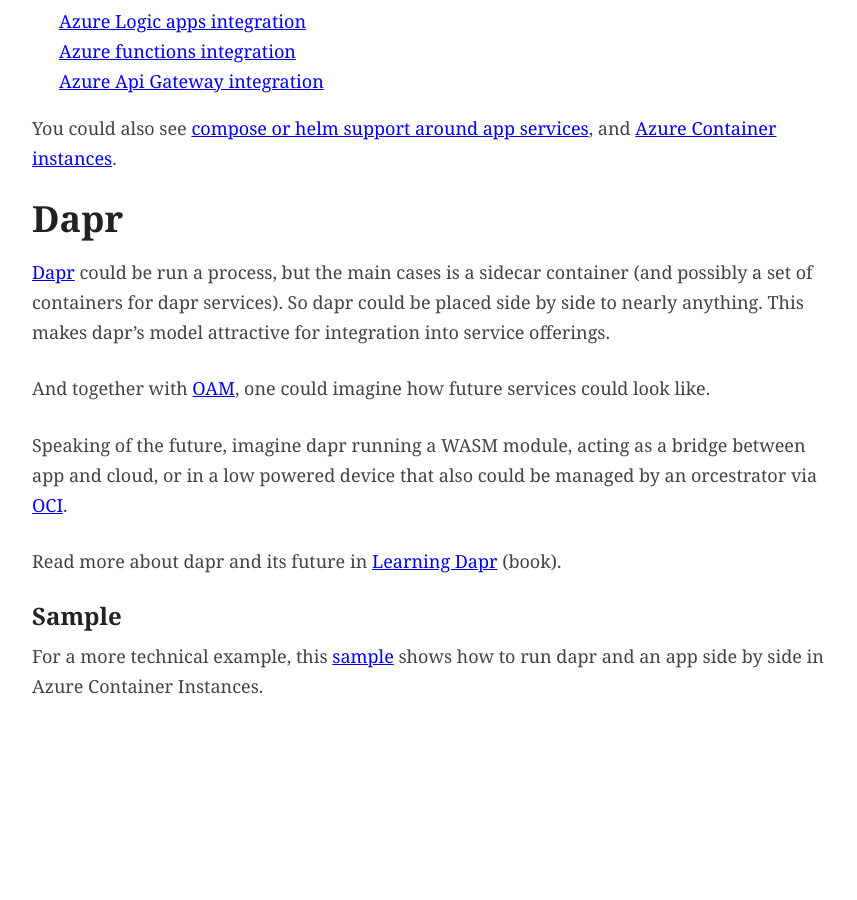
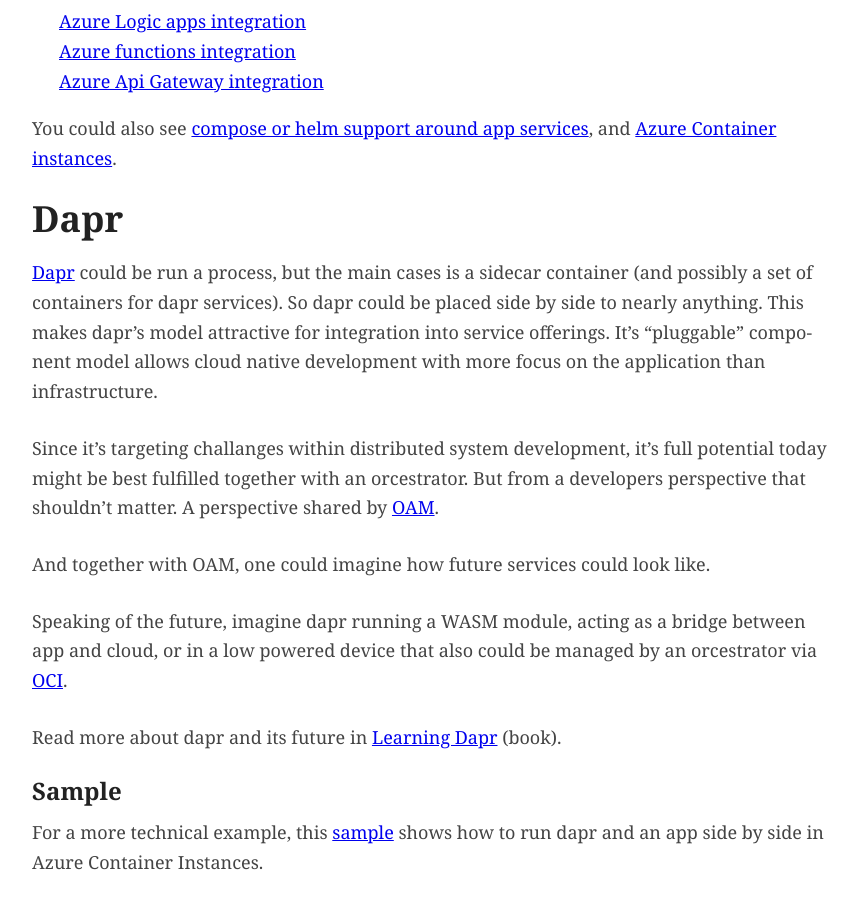
Before and after one commit to perokvist/event-driven-architecture, a Jekyll site: the page built from azure_containers.md, in a window 1280 px wide and 900 px high, scrolled down 1184 px. Shown: the whole window, without its empty margins (203-1060 px from the left). Built offline with Jekyll 4.4.1, drawn with Linux system fonts in a browser that asks for light colours; our own code applies the rules of GitHub Pages for plain Markdown files.

Commit message:
dapr info

```diff
--- a/azure_containers.md
+++ b/azure_containers.md
@@ -32,9 +32,11 @@ This could also be seen in the early announced integrations with Dapr. Even if t
 You could also see [compose or helm support around app services](https://docs.microsoft.com/en-us/azure/app-service/quickstart-multi-container), and [Azure Container instances](https://docs.docker.com/engine/context/aci-integration/).
 
 ## Dapr
-[Dapr](https://dapr.io/) could be run a process, but the main cases is a sidecar container (and possibly a set of containers for dapr services). So dapr could be placed side by side to nearly anything. This makes dapr's model attractive for integration into service offerings.
+[Dapr](https://dapr.io/) could be run a process, but the main cases is a sidecar container (and possibly a set of containers for dapr services). So dapr could be placed side by side to nearly anything. This makes dapr's model attractive for integration into service offerings. It's "pluggable" component model allows cloud native development with more focus on the application than infrastructure.
 
-And together with [OAM](https://oam.dev/), one could imagine how future services could look like.
+Since it's targeting challanges within distributed system development, it's full potential today might be best fulfilled together with an orcestrator. But from a developers perspective that shouldn't matter. A perspective shared by [OAM](https://oam.dev/).
+
+And together with OAM, one could imagine how future services could look like.
 
 Speaking of the future, imagine dapr running a WASM module, acting as a bridge between app and cloud, or in a low powered device that also could be managed by an orcestrator via [OCI](https://opencontainers.org/).
 
```
